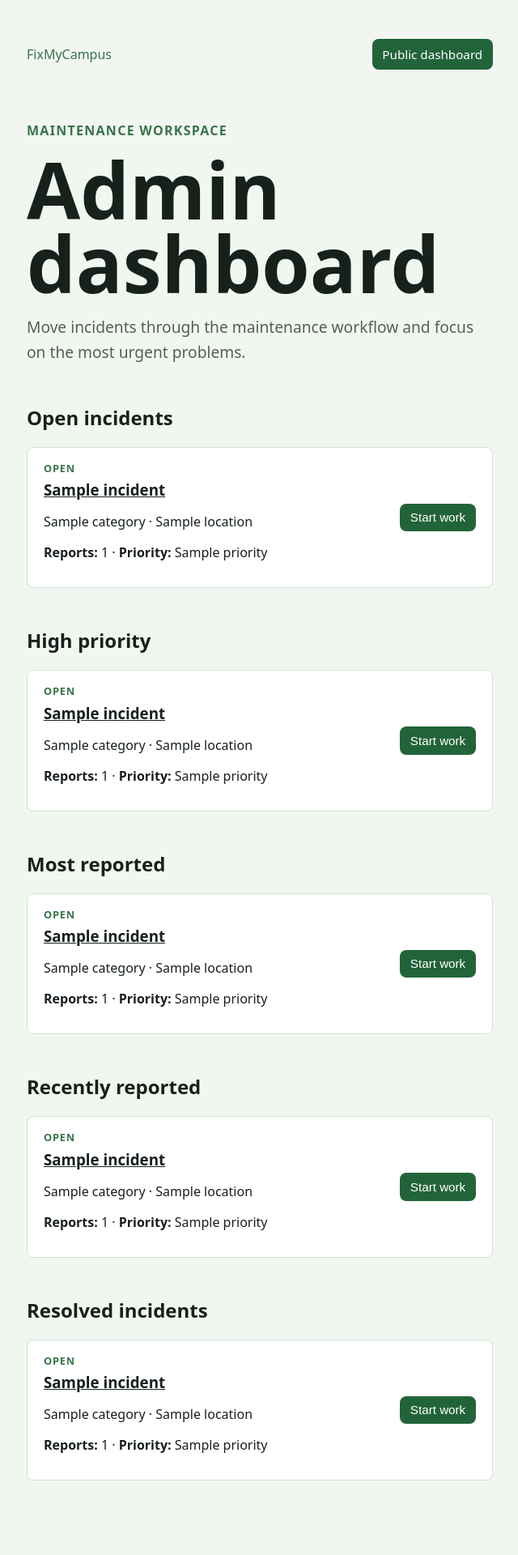
After one commit to yrtripathi24/FixMyCampus, a Flask app: template app/templates/admin_dashboard.html in a window 1280 px wide. The commit adds this page. Shown: the whole page at 81% size, without its empty margins (319-959 px from the left). Run offline with Flask 3, Linux system fonts and the light colour scheme; the template is opened without the code that fills it: most values are stand-ins (such as "Sample title", 1, 10 or a date in 2020).

Commit message:
Completed checkpoint8

```diff
--- a/app/database.py
+++ b/app/database.py
@@ -28,7 +28,9 @@ CREATE TABLE IF NOT EXISTS incidents (
     priority TEXT NOT NULL DEFAULT 'MEDIUM'
         CHECK (priority IN ('LOW', 'MEDIUM', 'HIGH')),
     created_at TEXT NOT NULL,
-    updated_at TEXT NOT NULL
+    updated_at TEXT NOT NULL,
+    in_progress_at TEXT,
+    resolved_at TEXT
 );
 
 CREATE TABLE IF NOT EXISTS reports (
@@ -85,6 +87,8 @@ def _add_missing_columns(db):
     for table, definition in (
         ("incidents", "location_id INTEGER REFERENCES locations(id)"),
         ("incidents", "location_detail TEXT NOT NULL DEFAULT ''"),
+        ("incidents", "in_progress_at TEXT"),
+        ("incidents", "resolved_at TEXT"),
         ("reports", "location_id INTEGER REFERENCES locations(id)"),
         ("reports", "location_detail TEXT NOT NULL DEFAULT ''"),
     ):
--- a/app/models.py
+++ b/app/models.py
@@ -22,6 +22,8 @@ class Incident:
     updated_at: str
     location_id: int | None = None
     location_detail: str = ""
+    in_progress_at: str | None = None
+    resolved_at: str | None = None
 
 
 @dataclass(frozen=True)
--- a/app/static/css/style.css
+++ b/app/static/css/style.css
@@ -222,6 +222,30 @@ textarea {
     color: #39734a;
 }
 
+.admin-section {
+    margin-top: 3rem;
+}
+
+.admin-incident-card {
+    display: flex;
+    align-items: center;
+    justify-content: space-between;
+    gap: 1rem;
+    margin-bottom: 0.75rem;
+    padding: 1rem 1.25rem;
+    border: 1px solid #d4e0d6;
+    border-radius: 0.5rem;
+    background: white;
+}
+
+.admin-incident-card h3 {
+    margin: 0.35rem 0;
+}
+
+.admin-incident-card h3 a {
+    color: inherit;
+}
+
 .decision-actions {
     display: flex;
     flex-wrap: wrap;
--- /dev/null
+++ b/app/templates/_admin_incident_card.html
@@ -0,0 +1,19 @@
+<article class="admin-incident-card">
+    <div>
+        <p class="status status-{{ incident.status|lower }}">{{ incident.status.replace('_', ' ') }}</p>
+        <h3><a href="{{ url_for('main.incident_detail', incident_id=incident.id) }}">{{ incident.title }}</a></h3>
+        <p>{{ incident.category }} · {{ incident.location }}</p>
+        <p><strong>Reports:</strong> {{ report_counts[incident.id] }} · <strong>Priority:</strong> {{ incident.priority }}</p>
+    </div>
+    {% if incident.status == "OPEN" %}
+        <form method="post" action="{{ url_for('main.admin_update_status', incident_id=incident.id) }}">
+            <input type="hidden" name="status" value="IN_PROGRESS">
+            <button class="button button-small" type="submit">Start work</button>
+        </form>
+    {% elif incident.status == "IN_PROGRESS" %}
+        <form method="post" action="{{ url_for('main.admin_update_status', incident_id=incident.id) }}">
+            <input type="hidden" name="status" value="RESOLVED">
+            <button class="button button-small" type="submit">Mark resolved</button>
+        </form>
+    {% endif %}
+</article>
--- /dev/null
+++ b/app/templates/admin_dashboard.html
@@ -0,0 +1,65 @@
+<!doctype html>
+<html lang="en">
+<head>
+    <meta charset="utf-8">
+    <meta name="viewport" content="width=device-width, initial-scale=1">
+    <title>Admin dashboard - FixMyCampus</title>
+    <link rel="stylesheet" href="{{ url_for('static', filename='css/style.css') }}">
+</head>
+<body>
+    <main class="page-shell admin-dashboard">
+        <nav class="top-nav">
+            <a class="back-link" href="{{ url_for('main.home') }}">FixMyCampus</a>
+            <a class="button button-small" href="{{ url_for('main.incidents') }}">Public dashboard</a>
+        </nav>
+        <p class="eyebrow">Maintenance workspace</p>
+        <h1>Admin dashboard</h1>
+        <p class="intro">Move incidents through the maintenance workflow and focus on the most urgent problems.</p>
+
+        <section class="admin-section">
+            <h2>Open incidents</h2>
+            {% for incident in open_incidents %}
+                {% include "_admin_incident_card.html" %}
+            {% else %}
+                <p class="empty-state">No open incidents.</p>
+            {% endfor %}
+        </section>
+
+        <section class="admin-section">
+            <h2>High priority</h2>
+            {% for incident in high_priority_incidents %}
+                {% include "_admin_incident_card.html" %}
+            {% else %}
+                <p class="empty-state">No high-priority incidents.</p>
+            {% endfor %}
+        </section>
+
+        <section class="admin-section">
+            <h2>Most reported</h2>
+            {% for incident in most_reported_incidents %}
+                {% include "_admin_incident_card.html" %}
+            {% else %}
+                <p class="empty-state">No incidents yet.</p>
+            {% endfor %}
+        </section>
+
+        <section class="admin-section">
+            <h2>Recently reported</h2>
+            {% for incident in recent_incidents %}
+                {% include "_admin_incident_card.html" %}
+            {% else %}
+                <p class="empty-state">No incidents yet.</p>
+            {% endfor %}
+        </section>
+
+        <section class="admin-section">
+            <h2>Resolved incidents</h2>
+            {% for incident in resolved_incidents %}
+                {% include "_admin_incident_card.html" %}
+            {% else %}
+                <p class="empty-state">No resolved incidents.</p>
+            {% endfor %}
+        </section>
+    </main>
+</body>
+</html>
```
Also changed, not shown: app/repositories/incidents.py (+29 -0 lines), app/routes/main.py (+23 -1 lines), app/services/admin_service.py (added, +50 -0 lines), tests/test_admin_workflow.py (added, +53 -0 lines).
